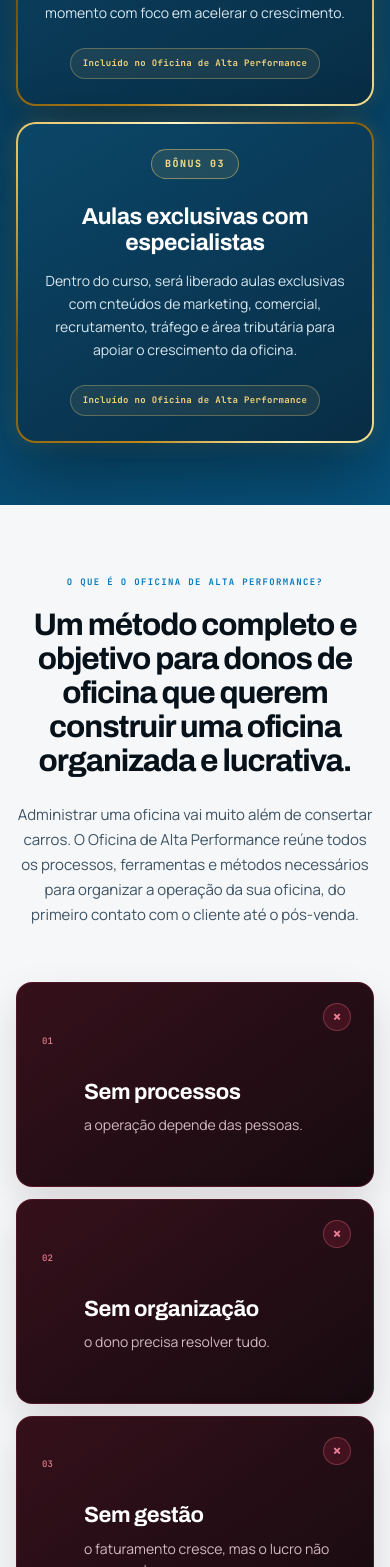
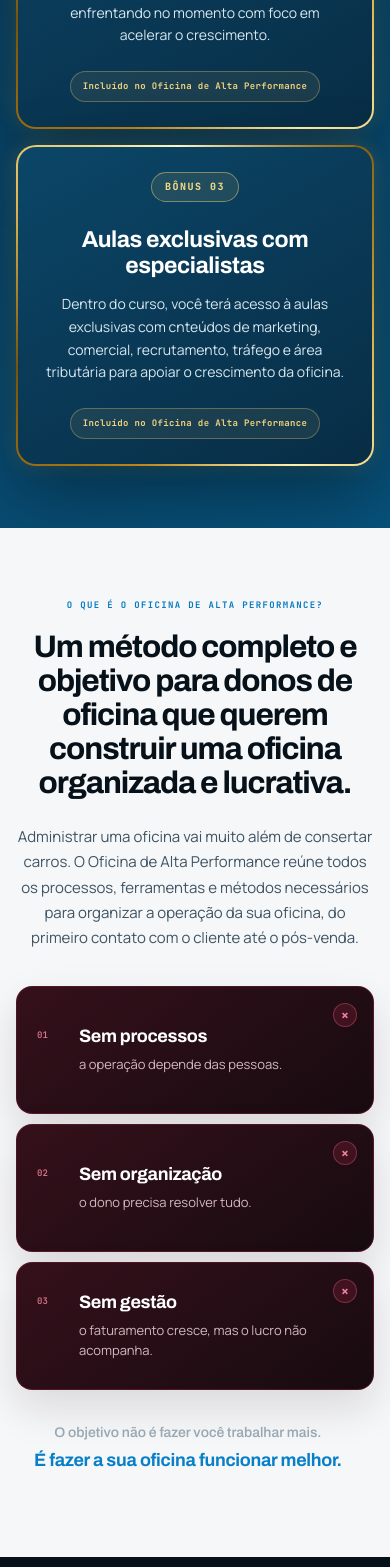
Before and after one commit to cezarhlima1/diegomensor, a Next.js app: page /oficinadealtaperformance in a window 390 px wide. Shown: the part 7083-8650 px from the top of the page. Built offline with nearby package versions, Linux system fonts and the light colour scheme.

Commit message:
ajustes de texto

```diff
--- a/components/oficina-alta-performance/OficinaAltaPerformance.tsx
+++ b/components/oficina-alta-performance/OficinaAltaPerformance.tsx
@@ -259,8 +259,8 @@ export default function OficinaAltaPerformance() {
           <div className={styles.bonusGrid}>
             {[
               ["01", "Treinamento completo para sua equipe", "Eu preparei AULAS exclusivas para falar com o resposável de cada função dentro da tua operação. Com uma linguagem que vá comunicar aquilo que cada um precisa entender e deixar todo mundo na mesma página sem esforço."],
-              ["02", "Encontros quinzenais ao vivo comigo", "A cada 15 dias, vamos ter um bate papo ao vivo pra tirar dúvidas sobre o curso e sobre qual dificuldade tu enfretou ou está enfrentando no momento com foco em acelerar o crescimento."],
-              ["03", "Aulas exclusivas com especialistas", "Dentro do curso, será liberado aulas exclusivas com cnteúdos de marketing, comercial, recrutamento, tráfego e área tributária para apoiar o crescimento da oficina."],
+              ["02", "Encontros quinzenais em grupo ao vivo comigo", "A cada 15 dias, vamos ter um bate papo em grupo ao vivo pra tirar dúvidas sobre o curso e sobre qual dificuldade tu enfretou ou está enfrentando no momento com foco em acelerar o crescimento."],
+              ["03", "Aulas exclusivas com especialistas", "Dentro do curso, você terá acesso à aulas exclusivas com cnteúdos de marketing, comercial, recrutamento, tráfego e área tributária para apoiar o crescimento da oficina."],
             ].map(([n, title, text]) => <article className={`${styles.bonus} ${styles.reveal}`} key={n}><div className={styles.bonusTop}><span>BÔNUS {n}</span></div><h3>{title}</h3><p>{text}</p><small>Incluído no Oficina de Alta Performance</small></article>)}
           </div>
         </div>
--- a/components/oficina-alta-performance/oficina.module.css
+++ b/components/oficina-alta-performance/oficina.module.css
@@ -1229,17 +1229,29 @@
 }
 
 /* Os três gargalos recebem uma leitura negativa mais forte. */
-.lightSection .principles{max-width:1040px;margin:54px auto 0}
-.lightSection .principle{position:relative;min-height:205px;padding:25px;overflow:hidden;border-color:rgba(138,32,60,.42);background:linear-gradient(145deg,#35101b,#170b10);color:#fff;box-shadow:0 18px 42px rgba(55,13,26,.13)}
-.lightSection .principle:after{content:"×";position:absolute;right:22px;top:20px;display:grid;place-items:center;width:28px;height:28px;border:1px solid rgba(255,126,150,.3);border-radius:50%;background:rgba(138,32,60,.3);color:#ed8297;font:700 16px/1 var(--font-jetbrains)}
+.lightSection .principles{max-width:960px;gap:14px;margin:48px auto 0}
+.lightSection .principle{position:relative;min-height:168px;padding:24px;overflow:hidden;border-color:rgba(138,32,60,.42);background:linear-gradient(145deg,#35101b,#170b10);color:#fff;box-shadow:0 18px 42px rgba(55,13,26,.13)}
+.lightSection .principle:after{content:"×";position:absolute;right:18px;top:17px;display:grid;place-items:center;width:26px;height:26px;border:1px solid rgba(255,126,150,.3);border-radius:50%;background:rgba(138,32,60,.3);color:#ed8297;font:700 15px/1 var(--font-jetbrains)}
 .lightSection .principle>span{color:#d9768a}
-.lightSection .principle h3{margin:47px 0 9px;color:#fff;font-size:22px}
+.lightSection .principle h3{margin:0 38px 8px 0;color:#fff;font-size:20px;line-height:1.2}
 .lightSection .principle p{color:#d3b9c0;font-size:14px;line-height:1.55}
 @media(hover:hover) and (pointer:fine){
   .lightSection .principle:hover{border-color:rgba(201,87,104,.72);background:linear-gradient(145deg,#421321,#1c0c12);box-shadow:0 24px 52px rgba(70,15,31,.2)}
 }
-.lightSection .statement{width:100%;margin-inline:auto;text-align:center}
-.lightSection .statement span,.lightSection .statement strong{justify-self:center;text-align:center}
+.lightSection .statement{display:grid;width:100%;max-width:960px;justify-items:center;gap:7px;margin:14px auto 0;padding:25px 28px;text-align:center}
+.lightSection .statement span,.lightSection .statement strong{display:block;width:100%;margin:0;justify-self:center;text-align:center}
+.lightSection .statement span{color:#9cabb6;font-size:15px;line-height:1.5}
+.lightSection .statement strong{font:680 20px/1.4 var(--font-archivo);letter-spacing:-.015em}
+@media(max-width:700px){
+  .lightSection .principles{gap:10px;margin-top:36px}
+  .lightSection .principle{min-height:128px;padding:20px}
+  .lightSection .principle:after{right:16px;top:16px;width:24px;height:24px;font-size:14px}
+  .lightSection .principle h3{margin-right:34px;font-size:18px}
+  .lightSection .principle p{font-size:13px;line-height:1.5}
+  .lightSection .statement{gap:5px;margin-top:10px;padding:22px 18px}
+  .lightSection .statement span{font-size:14px}
+  .lightSection .statement strong{font-size:18px}
+}
 
 /* Aplicação prática sem painel ou cards: apenas hierarquia e divisórias. */
 .processSection .materials{display:grid;grid-template-columns:repeat(5,minmax(0,1fr));grid-template-rows:auto;gap:0;margin-top:38px;padding:0;border-radius:0;background:transparent;box-shadow:none}
```
